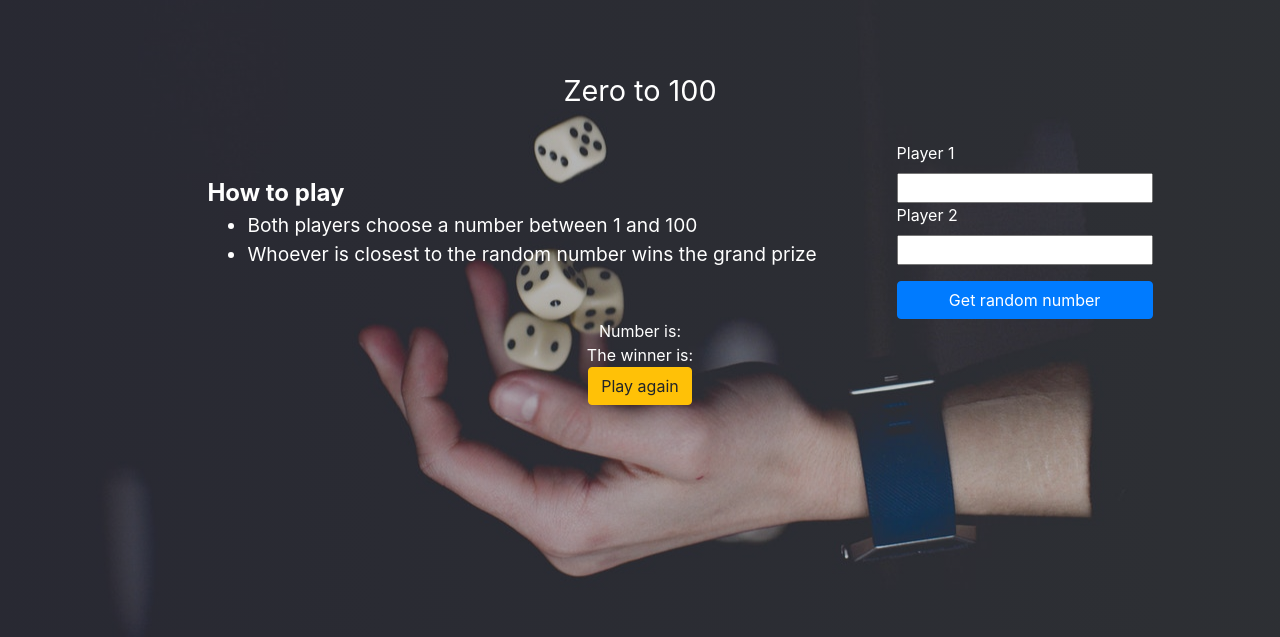
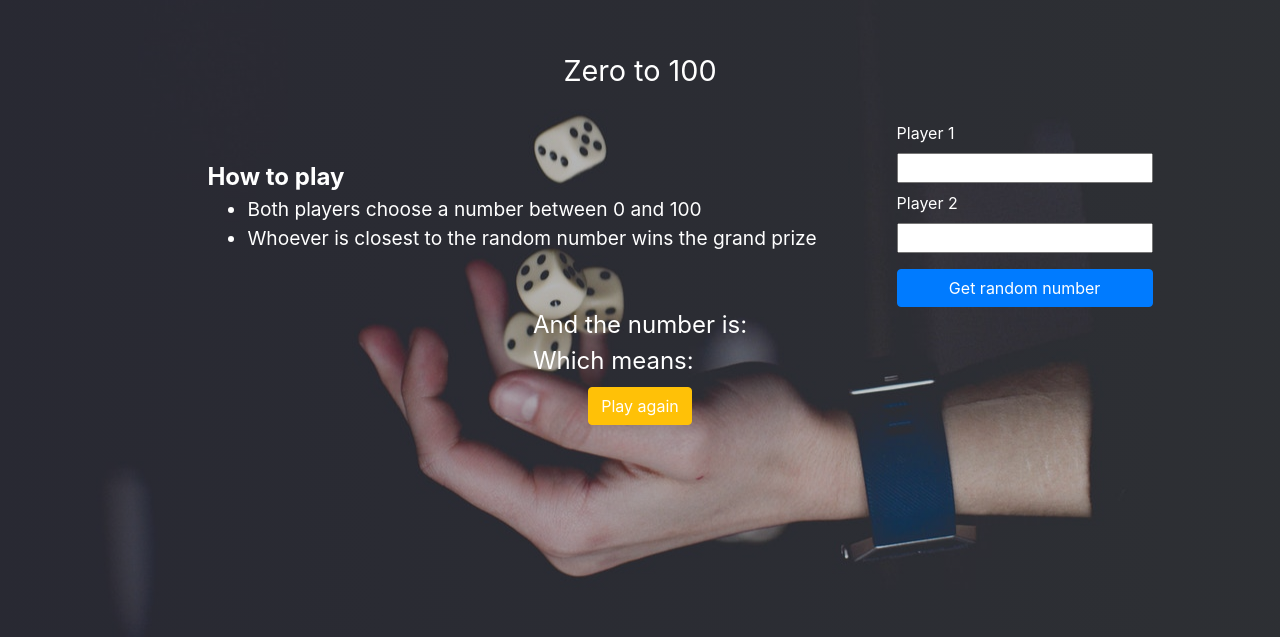
Before and after one commit to Wesssz/angular-zero-to-hundred, an Angular app: page / in a window 1280 px wide. Shown: the part 163-800 px from the top of the page. Built offline with nearby package versions, Linux system fonts and the light colour scheme.

Commit message:
Fixed error going from 1-100 instead of 0-100 and some style

```diff
--- a/src/app/app.component.css
+++ b/src/app/app.component.css
@@ -16,6 +16,28 @@
   font-size: 1.2em;
 }
 
+.app-input-container :nth-child(3) {
+  padding-top: 0.5em;
+}
+
 .app-button-submit {
   margin-top: 1em;
 }
+
+.app-results-container {
+  font-size: 1.5em;
+}
+
+.app-results {
+  padding: 0em 3em;
+}
+
+.app-results-text {
+  color: orange;
+  text-shadow: 2px 2px black;
+}
+
+.app-button-reset {
+  align-self: center;
+  margin-top: 0.5em;
+}
--- a/src/app/app.component.html
+++ b/src/app/app.component.html
@@ -5,14 +5,14 @@
       <div class="app-text-title">How to play</div>
       <ul class="app-text">
         <li>
-          Both players choose a number between 1 and 100
+          Both players choose a number between 0 and 100
         </li>
         <li>
           Whoever is closest to the random number wins the grand prize
         </li>
       </ul>
     </div>
-    <div class="d-flex flex-column">
+    <div class="d-flex flex-column app-input-container">
       <label for="Player 1">Player 1</label>
       <input type="number" id="Player 1" [(ngModel)]="player1num" />
       <label for="Player 2">Player 2</label>
@@ -26,9 +26,21 @@
       </button>
     </div>
   </div>
-  <div>Number is: {{ randomNumber }}</div>
-  <div>The winner is: {{ winner }}</div>
-  <button (click)="resetHandler()" class="btn btn-warning">
-    Play again
-  </button>
+  <div class="d-flex flex-column app-results-container">
+    <div class="app-results">
+      <div>
+        And the number is:
+        <span class="app-results-text">{{ randomNumber }}</span>
+      </div>
+      <div>
+        Which means: <span class="app-results-text">{{ winner }}</span>
+      </div>
+    </div>
+    <button
+      (click)="resetHandler()"
+      class="btn btn-warning app-button-reset text-white"
+    >
+      Play again
+    </button>
+  </div>
 </div>
--- a/src/app/app.component.ts
+++ b/src/app/app.component.ts
@@ -12,7 +12,7 @@ export class AppComponent {
   winner: string;
 
   getRandomIntInclusive() {
-    this.randomNumber = Math.floor(Math.random() * 100) + 1;
+    this.randomNumber = Math.floor(Math.random() * 101);
     return this.randomNumber;
   }
 
@@ -24,7 +24,7 @@ export class AppComponent {
     if (!Number.isInteger(a) || !Number.isInteger(b)) {
       return false;
     }
-    if (a === b || a < 1 || a > 100 || b < 1 || b > 100) {
+    if (a === b || a < 0 || a > 100 || b < 0 || b > 100) {
       return false;
     }
     return true;
@@ -34,7 +34,7 @@ export class AppComponent {
     const valCheck = this.isValid(this.player1num, this.player2num);
     if (!valCheck) {
       return alert(
-        'You must use numbers, which cannot be equal, less than 1 or higher than 100!'
+        'You must use numbers, which cannot be equal, less than 0 or higher than 100!'
       );
     }
     this.getRandomIntInclusive();
@@ -47,14 +47,15 @@ export class AppComponent {
       this.diffCheck(this.player1num, this.randomNumber) <
       this.diffCheck(this.player2num, this.randomNumber)
     ) {
-      this.winner = 'Player One';
+      this.winner = 'Player One won!';
     } else {
-      this.winner = 'Player Two';
+      this.winner = 'Player Two won!';
     }
   }
 
   resetHandler() {
     this.winner = null;
+    this.randomNumber = null;
     this.player1num = null;
     this.player2num = null;
   }
```
